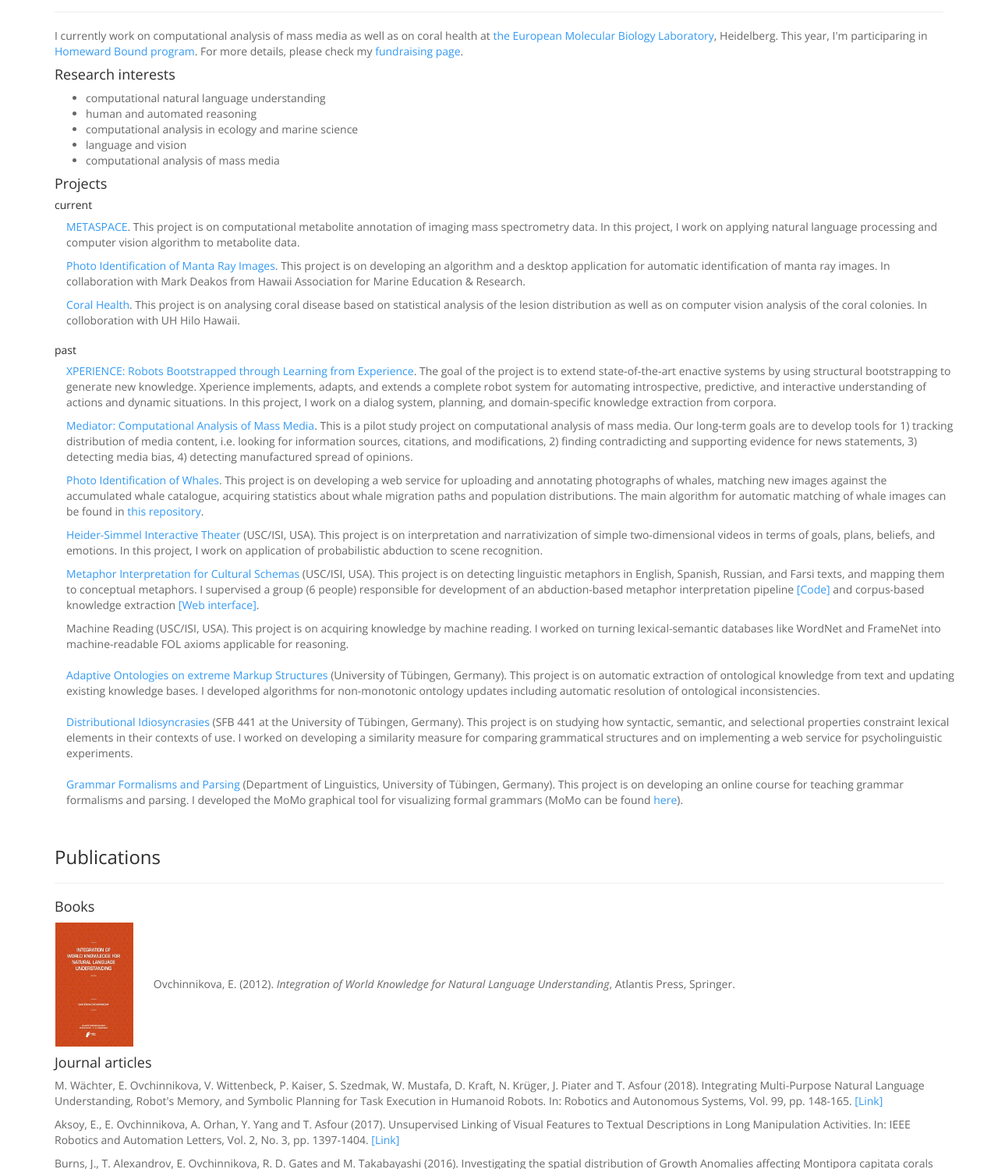
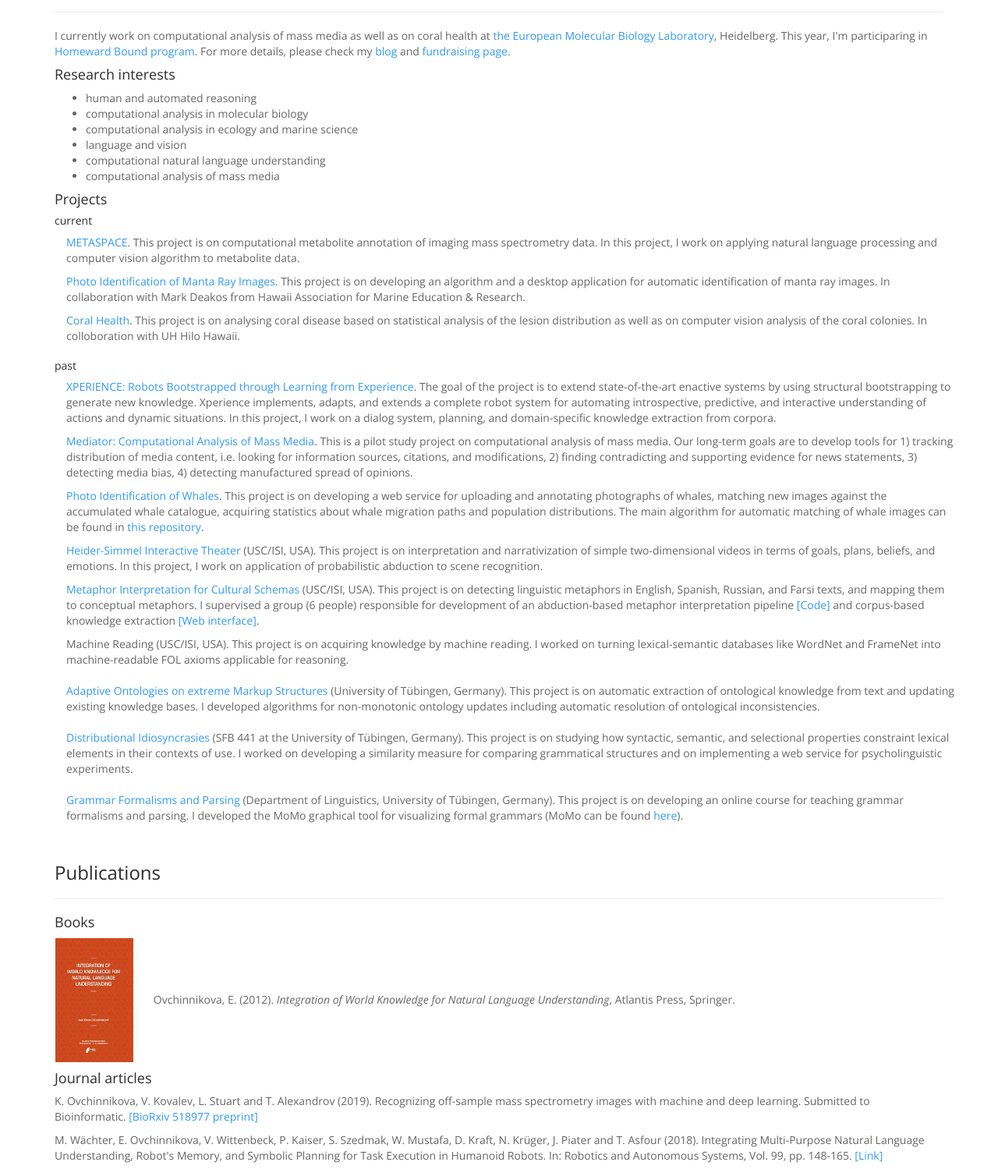
Before and after one commit to eovchinn/eovchinn.github.io, a plain HTML site: page index.html in a window 1280 px wide. Shown: the part 536-2035 px from the top of the page at 78% size. Drawn offline with nearby package versions, Linux system fonts and the light colour scheme.

Commit message:
CV updated

```diff
--- a/index.html
+++ b/index.html
@@ -103,15 +103,16 @@
           <a class="anchor" id="Research"></a>
           <div class="page-header"><h3>Research</h3></div>
           <div>
-        		I currently work on computational analysis of mass media as well as on coral health at <a href="www.embl.de">the European Molecular Biology Laboratory</a>, Heidelberg. This year, I'm participaring in <a href="https://homewardboundprojects.com.au">Homeward Bound program</a>. For more details, please check my <a href="https://chuffed.org/project/katjas-homeward-bound-journey">fundraising page</a>.
+        		I currently work on computational analysis of mass media as well as on coral health at <a href="www.embl.de">the European Molecular Biology Laboratory</a>, Heidelberg. This year, I'm participaring in <a href="https://homewardboundprojects.com.au">Homeward Bound program</a>. For more details, please check my <a href="https://katja-hb.home.blog">blog</a> and <a href="https://chuffed.org/project/katjas-homeward-bound-journey">fundraising page</a>.
           </div>
           <div>
         		<h4>Research interests</h4>
         		<ul>
-        		<li>computational natural language understanding</li>
         		<li>human and automated reasoning</li>
+        		<li>computational analysis in molecular biology</li>
         		<li>computational analysis in ecology and marine science</li>
         		<li>language and vision</li>
+        		<li>computational natural language understanding</li>
         		<li>computational analysis of mass media</li>
         		</ul>
           </div>
@@ -121,7 +122,7 @@
             <h5>current</h5>
 
                 <div class="container">
-                <p><a href="https://metaspace2020.eu}">METASPACE</a>. This project is on  computational metabolite annotation of imaging mass spectrometry data. In this project, I work on applying natural language processing and computer vision algorithm to metabolite data.</p>
+                <p><a href="https://metaspace2020.eu">METASPACE</a>. This project is on  computational metabolite annotation of imaging mass spectrometry data. In this project, I work on applying natural language processing and computer vision algorithm to metabolite data.</p>
                 </div>
 
                 <div class="container">
@@ -129,7 +130,7 @@
                 </div>
 
                 <div class="container">
-                <p><a href="https://github.com/alexandrovteam/spatial-corals">Coral Health</a>. This project is on analysing coral disease based on statistical analysis of the lesion distribution as well as on computer vision analysis of the coral colonies. In colloboration with UH Hilo Hawaii.</p>
+                <p><a href="https://hilo.hawaii.edu/coralhealth/">Coral Health</a>. This project is on analysing coral disease based on statistical analysis of the lesion distribution as well as on computer vision analysis of the coral colonies. In colloboration with UH Hilo Hawaii.</p>
                 </div>
 
             <h5>past</h5>
@@ -203,6 +204,8 @@
       </table>
 
         <h4>Journal articles</h4>
+<p>K. Ovchinnikova, V. Kovalev, L. Stuart and T. Alexandrov (2019). Recognizing off-sample mass spectrometry images with machine and deep learning. Submitted to Bioinformatic. <a href="https://doi.org/10.1101/518977">[BioRxiv 518977 preprint]</a></p>
+
 <p>M. Wächter, E. Ovchinnikova, V. Wittenbeck, P. Kaiser, S. Szedmak, W. Mustafa, D. Kraft, N. Krüger, J. Piater and T. Asfour (2018). Integrating Multi-Purpose Natural Language Understanding, Robot's Memory, and Symbolic Planning for Task Execution in Humanoid Robots. In: Robotics and Autonomous Systems,  Vol. 99, pp. 148-165. <a href="https://www.sciencedirect.com/science/article/pii/S092188901730074X">[Link]</a></p>
 
 <p>Aksoy, E., E. Ovchinnikova, A. Orhan, Y. Yang and T. Asfour (2017). Unsupervised Linking of Visual Features to Textual Descriptions in Long Manipulation Activities. In: IEEE Robotics and Automation Letters, Vol. 2, No. 3, pp. 1397-1404. <a href="http://ieeexplore.ieee.org/document/7856986/?reload=true">[Link]</a> </p>
@@ -294,6 +297,8 @@
     <div>
         <a class="anchor" id="Down"></a>
         <div class="page-header"><h3>Downloads</h3></div>
+	<p>Background recognition for molecular images <a href="https://github.com/metaspace2020/offsample">[Code]</a></p>
+
 	<p>Media analysis tools <a href="https://github.com/MediaAnalysisTools/nlcd">[Code]</a> <a href="http://mediaanalysistools.github.io/prototype.html">[Web interface]</a></p>
 
         <p>Inference-based natural language understanding pipeline for English, Spanish, Russian, and Farsi <a href="https://github.com/eovchinn/ADP-pipeline">[Code]</a></p>
```
Also changed, not shown: 1 other file.
